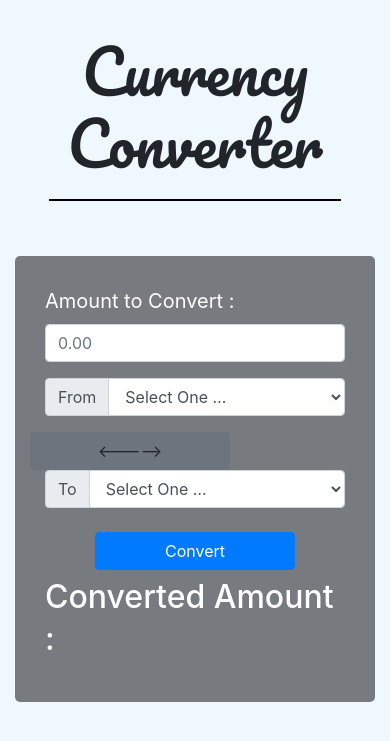
After one commit to deeksha-pandey-cedcoss/php-advance, a PHP site: page /View/currency.php in a window 390 px wide. The commit adds this page. Shown: the top 741 px of the page. Run offline with PHP 8.4, Linux system fonts and the light colour scheme.

Commit message:
currency convert

```diff
--- /dev/null
+++ b/src/View/currency.php
@@ -0,0 +1,87 @@
+<!DOCTYPE html>
+<html lang="en">
+<head>
+	<meta charset="UTF-8">
+	<meta http-equiv="X-UA-Compatible" content="IE=edge">
+	<meta name="viewport" content="width=device-width, initial-scale=1.0">
+	<title>Currency Converter</title>
+	<link rel="stylesheet" href="https://maxcdn.bootstrapcdn.com/bootstrap/4.5.2/css/bootstrap.min.css">
+	<script src="https://ajax.googleapis.com/ajax/libs/jquery/3.5.1/jquery.min.js">
+	</script>
+	<script src="https://cdnjs.cloudflare.com/ajax/libs/popper.js/1.16.0/umd/popper.min.js">
+	</script>
+	<script src="https://maxcdn.bootstrapcdn.com/bootstrap/4.5.2/js/bootstrap.min.js">
+	</script>
+	<link rel="preconnect" href="https://fonts.gstatic.com">
+	<link href="https://fonts.googleapis.com/css2?family=Amiri&family=Lobster&family=Pacifico&display=swap" rel="stylesheet">
+	<!-- linking style.css file-->
+	<link rel="stylesheet" href="../css/style.css">
+</head>
+<body>
+<!-- Currency Converter -->
+	<h1 class="heading text-center display-2">
+		Currency Converter</h1>
+	<hr>
+	<div class="container">
+		<div class="main">
+			<div class="form-group">
+				<label for="amount">
+					Amount to Convert :
+				</label>
+				<input type="number" class="form-control searchBox" placeholder="0.00" id="amount">
+			</div>
+			<div class="row">
+				<div class="col-sm-4">
+					<div class="input-group mb-3">
+						<div class="input-group-prepend">
+							<span class="input-group-text">From</span>
+						</div>
+						<select class="form-control from" id="first">
+							<option value="">Select One …</option>
+							<option value="USD">USD</option>
+							<option value="RUPPEE">RUPPEE</option>
+							<option value="USD">USD</option>
+							<option value="SOL">SOL</option>
+						</select>
+					</div>
+				</div>
+				<button type="submit" name="convert" id="convert" class="btn btn-default bg-secondary" onclick="interChangeValue()"><-----></button>
+				<div class="col-sm-4">
+					<div class="input-group mb-3">
+						<div class="input-group-prepend">
+							<span class="input-group-text">To</span>
+						</div>
+						<select class="form-control to" id="second">
+							<option value="">Select One …</option>
+							<option value="USD">USD</option>
+							<option value="RUPPEE">RUPPEE</option>
+							<option value="EURO">EURO</option>
+							<option value="SOL">SOL</option>
+						</select>
+					</div>
+				</div>
+			</div>
+			<div class="text-center">
+				<!-- convert button -->
+				<button class="btn btn-primary convert m-2" type="submit" onclick="updatevalue()">
+					Convert
+				</button>
+			</div>
+			<div id="finalAmount" class="text-center">
+				<h2>
+					<center>Converted Amount :
+						<span id="finalValue" style="color:green;">
+						</span>
+					</center>
+				</h2>
+			</div>
+			<!-- Display the converted amount -->
+			<h2>Converted Amount :
+				<span class="finalValue" style="color:green;">
+				</span>
+			</h2>
+		</div>
+		<!-- linking script.js file -->
+		<script src="../js/script.js"></script>
+</body>
+</html>
--- /dev/null
+++ b/src/css/style.css
@@ -0,0 +1,70 @@
+body {
+	background-color: aliceblue;
+	background-position: center;
+	background-size: cover;
+	background-attachment: fixed;
+	background-repeat: no-repeat;
+}
+
+.heading {
+	font-family: 'Pacifico', cursive;
+	margin: 35px auto 20px;
+}
+
+hr {
+	border-top: 2px solid black;
+	width: 40%;
+	margin-bottom: 55px;
+}
+
+.main {
+	width: 50vw;
+	margin: auto;
+	padding: 30px;
+	border-radius: 5px;
+	background-color: rgba(0, 0, 0, 0.5);
+	color: white;
+}
+
+label {
+	font-size: 20px;
+}
+
+.btn {
+	width: 200px;
+}
+
+#finalAmount {
+	font-family: 'Lobster', cursive;
+	display: none;
+	margin: 50px auto;
+}
+
+#finalAmount h2 {
+	font-size: 50px;
+}
+
+.finalValue {
+	font-family: 'Amiri', serif;
+}
+
+@media (max-width: 768px) {
+	hr {
+		width: 60%;
+	}
+	.main {
+		width: 100%;
+	}
+}
+
+@media (max-width: 400px) {
+	.heading {
+		font-size: 60px;
+	}
+	hr {
+		width: 75%;
+	}
+	#finalAmount h2, .finalValue {
+		font-size: 40px;
+	}
+}
--- a/src/js/script.js
+++ b/src/js/script.js
@@ -59,3 +59,72 @@ function check_data($name, $email, $pass, $repass) {
     }
     return flag;
 }
+function uppercase()
+{
+    let text=$("#text").val();
+    $.ajax({
+        url:"../Controller/change.php",
+        data:{"text":text,"action":"uppercase"},
+        type:"POST",
+        success:function(result){
+            $("#changed").val(result);
+        }
+    })
+}
+function lowercase()
+{
+    let text=$("#text").val();
+    $.ajax({
+        url:"../Controller/change.php",
+        data:{"text":text,"action":"lowercase"},
+        type:"POST",
+        success:function(result){
+            $("#changed").val(result);
+        }
+    })
+}
+function filtertext()
+{
+    let text=$("#textchange").val();
+    $.ajax({
+        url:"../Controller/change.php",
+        data:{"text":text,"action":"filter"},
+        type:"POST",
+        success:function(result){
+            $("#changedval").val(result);
+        }
+    })
+}
+function updatevalue(){
+
+    let firstValue=$("#first").val();
+
+    let SecondValue=$("#second").val();
+
+    let amt=$("#amount").val();
+    console.log(amt);
+    if(amt>0){
+        if(firstValue==SecondValue){
+            $(".finalValue").html(amt);
+            console.log(firstValue);
+        }else{
+            $.ajax({
+                url:'../Controller/convert.php',
+                type:'post',
+                data:{'first':firstValue,'second':SecondValue,'amt':amt},
+                datatype:JSON,
+                success:function(value){
+                    console.log(value);
+                     $(".finalValue").html(value);
+                }
+            })
+        }
+    }
+}
+function interChangeValue(){
+    let first=$("#first").val();
+    $("#first").val($("#second").val());
+    $("#second").val(first);
+    updatevalue();
+
+}
```
Also changed, not shown: src/Controller/change.php (added, +29 -0 lines), src/Controller/convert.php (added, +14 -0 lines), src/index.php (+22 -2 lines), src/Models/User.php (deleted), 1 other file.
